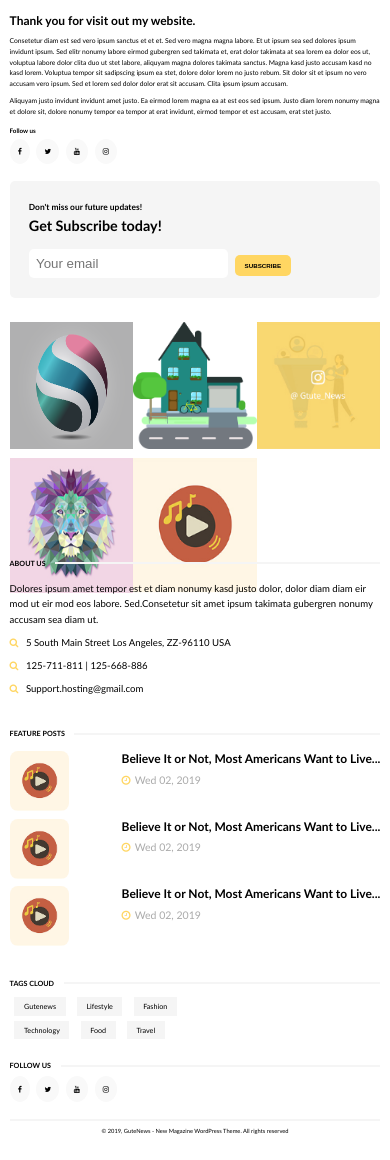
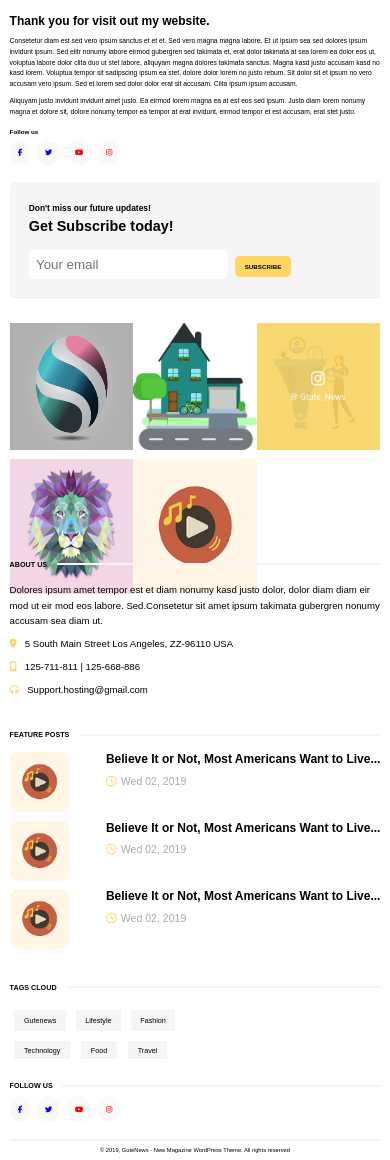
Before and after one commit to okaymykel/okemic, a PHP site: page / in a window 390 px wide. Shown: the part 353-1513 px from the top of the page. Before the commit the page ends 1487 px from the top, so only its background shows below. Run offline with PHP 8.4, Linux system fonts and the light colour scheme; some libraries are stand-ins or nearby versions.

Commit message:
worked on the responsivenes of the page

```diff
--- a/index.html
+++ b/index.html
@@ -5,10 +5,9 @@
     <meta name="viewport" content="width=device-width, initial-scale=1.0">
     <title>Gute</title>
     <link rel="stylesheet" href="./style.css">
-    <!-- <link rel="stylesheet" href="https://stackpath.bootstrapcdn.com/font-awesome/4.7.0/css/font-awesome.min.css" integrity="sha384-wvfXpqpZZVQGK6TAh5PVlGOfQNHSoD2xbE+QkPxCAFlNEevoEH3Sl0sibVcOQVnN" crossorigin="anonymous"> -->
-    <!-- <link rel="stylesheet" href="http://code.ionicframework.com/ionicons/2.0.1/css/ionicons.min.css"> -->
-    <link rel="stylesheet" href="http://maxcdn.bootstrapcdn.com/font-awesome/4.3.0/css/font-awesome.min.css">
-<link rel="stylesheet" href="http://fortawesome.github.io/Font-Awesome/assets/font-awesome/css/font-awesome.css">
+    <script src="https://kit.fontawesome.com/0dfc3e26c5.js" crossorigin="anonymous"></script>
+
+
 </head>
 <body>
 
@@ -58,10 +57,10 @@
                 <div style="margin-bottom: 1.5rem;">
                     <h3 class="follow_us">Follow us</h3>
                     <div class="icon_container">
-                        <span><a href=""><i class="fa fa-facebook"></i></a></span>
-                        <span><a href=""><i class="fa fa-twitter"></i></a></span>
-                        <span><a href=""><i class="fa fa-youtube"></i></a></span>
-                        <span><a href=""><i class="fa fa-instagram"></i></a></span>
+                        <span><a href=""><i class="fab fa-facebook-f blue"></i></a></span>
+                        <span><a href=""><i class="fab fa-twitter blue"></i></a></span>
+                        <span><a href=""><i class="fab fa-youtube red"></i></a></span>
+                        <span><a href=""><i class="fab fa-instagram red"></i></a></span>
                     </div>
                 </div>
             </div>
@@ -102,17 +101,16 @@
                 <div>
                     <p class="details_text">Dolores ipsum amet tempor est et diam nonumy kasd justo dolor, dolor diam diam eir mod ut eir mod eos labore. Sed.Consetetur sit amet ipsum takimata gubergren nonumy accusam sea diam ut.</p>
                     <div class="details_text">
-                        <i class="fa fa-search"></i>
-                        <!-- <i class="fas fa-map-marker-alt"></i> -->
+                        <!-- <i class="fa fa-search"></i> -->
+                        <i class="fas fa-map-marker-alt"></i>
                         <span>&nbsp; 5 South Main Street Los Angeles, ZZ-96110 USA</span>
                     </div>
                     <div class="details_text">
-                        <i class="fa fa-search"></i>
+                        <i class="fas fa-mobile-alt"></i>
                         <span>&nbsp; 125-711-811 | 125-668-886</span>
                     </div>
                     <div class="details_text">
-
-                        <i class="fa fa-search"></i>
+                        <i class="fas fa-headphones-alt"></i>
                         <span>&nbsp; Support.hosting@gmail.com</span>
                     </div>
                 </div>
@@ -169,12 +167,12 @@
                     <span><hr></span>
                 </div>
                 <div>
-                    <div style="display: inline-block;">
+                    <div style="display: flex;">
                         <span class="details_tag">Gutenews</span>
                         <span class="details_tag">Lifestyle</span>
                         <span class="details_tag">Fashion</span>
                     </div>
-                    <div style="margin-top: 2.5rem;">
+                    <div style="margin-top: 1.8rem;">
                         <span class="details_tag">Technology</span>
                         <span class="details_tag">Food</span>
                         <span class="details_tag">Travel</span>
@@ -184,10 +182,10 @@
                         <span><hr></span>
                     </div>
                     <div class="icon_container">
-                        <span><a href=""><i class="fa fa-facebook"></i></a></span>
-                        <span><a href=""><i class="fa fa-twitter"></i></a></span>
-                        <span><a href=""><i class="fa fa-youtube"></i></a></span>
-                        <span><a href=""><i class="fa fa-instagram"></i></a></span>
+                        <span><a href=""><i class="fab fa-facebook-f blue"></i></a></span>
+                        <span><a href=""><i class="fab fa-twitter blue"></i></a></span>
+                        <span><a href=""><i class="fab fa-youtube red"></i></a></span>
+                        <span><a href=""><i class="fab fa-instagram red"></i></a></span>
                     </div>
                 </div>
 
--- a/style.css
+++ b/style.css
@@ -12,7 +12,9 @@ html {
 }
 
 body {
-  font-family: 'Trebuchet MS', 'Lucida Sans Unicode', 'Lucida Grande', 'Lucida Sans', Arial, sans-serif;
+  /* font-family: 'Trebuchet MS', 'Lucida Sans Unicode', 'Lucida Grande', 'Lucida Sans', Arial, sans-serif; */
+  /* font-family: 'Archivo Black', sans-serif; */
+  font-family: sans-serif;
   font-weight: 300;
   line-height: 1.6;
   -webkit-font-smoothing: antialiased;
@@ -25,7 +27,7 @@ body {
 }
 
 a, a:link {
-  color: #000;
+  color: inherit;
   text-decoration: none;
   outline: none;
 }
@@ -149,6 +151,9 @@ image {
   border-radius: 50%;
   cursor: pointer;
 }
+
+.red { color: red; }
+.blue { color: blue; }
 
 @media only screen and (max-width: 30em) {
   .section_one-image { height: auto; }
```
